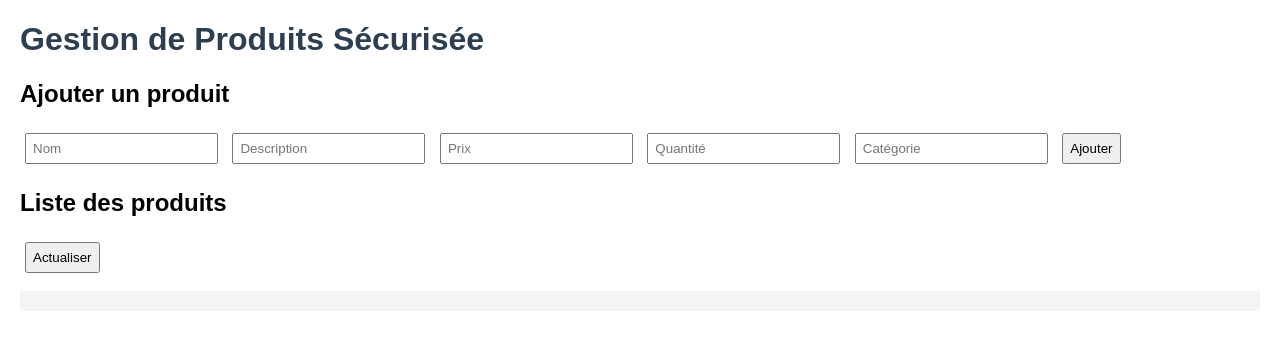
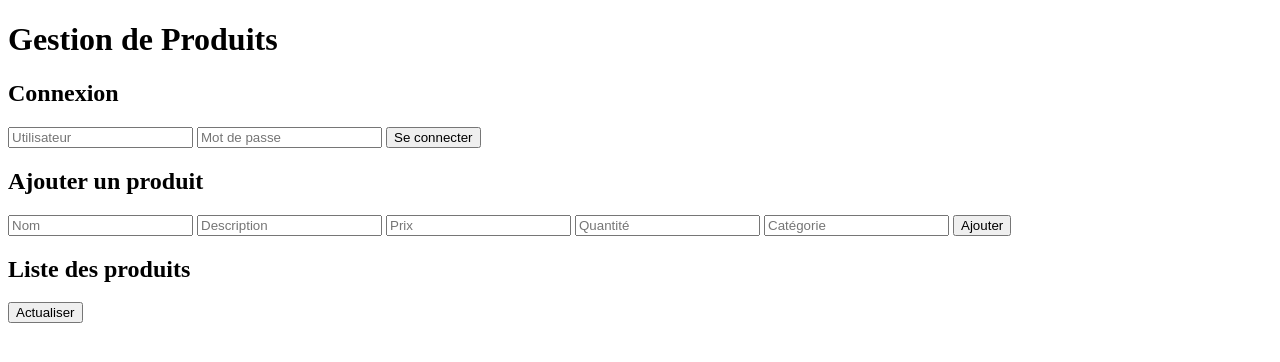
Before and after one commit to vbenji23/devsecops, a plain HTML site: page index.html in a window 1280 px wide. Drawn offline with Linux system fonts and the light colour scheme.

Commit message:
Update index.html

```diff
--- a/index.html
+++ b/index.html
@@ -2,16 +2,16 @@
 <html lang="fr">
 <head>
   <meta charset="UTF-8">
-  <title>DevSecOps – Gestion Produits</title>
-  <style>
-    body { font-family: Arial; margin: 20px; }
-    h1 { color: #2c3e50; }
-    input, button { margin: 5px; padding: 6px; }
-    pre { background: #f4f4f4; padding: 10px; }
-  </style>
+  <title>DevSecOps – Produits</title>
 </head>
 <body>
-  <h1>Gestion de Produits Sécurisée</h1>
+  <h1>Gestion de Produits</h1>
+
+  <h2>Connexion</h2>
+  <input id="user" placeholder="Utilisateur">
+  <input id="pwd" type="password" placeholder="Mot de passe">
+  <button onclick="login()">Se connecter</button>
+  <p id="login_status"></p>
 
   <h2>Ajouter un produit</h2>
   <input id="nom" placeholder="Nom">
@@ -27,10 +27,19 @@
   <pre id="products"></pre>
 
   <script>
+    async function login() {
+      const res = await window.pywebview.api.login(
+        document.getElementById("user").value,
+        document.getElementById("pwd").value
+      );
+      document.getElementById("login_status").innerText = res.ok ? "Connecté !" : "Échec de connexion";
+    }
+
     async function getProducts() {
       const res = await window.pywebview.api.get_products();
       document.getElementById("products").innerText = JSON.stringify(res, null, 2);
     }
+
     async function addProduct() {
       const res = await window.pywebview.api.add_product(
         document.getElementById("nom").value,
```
